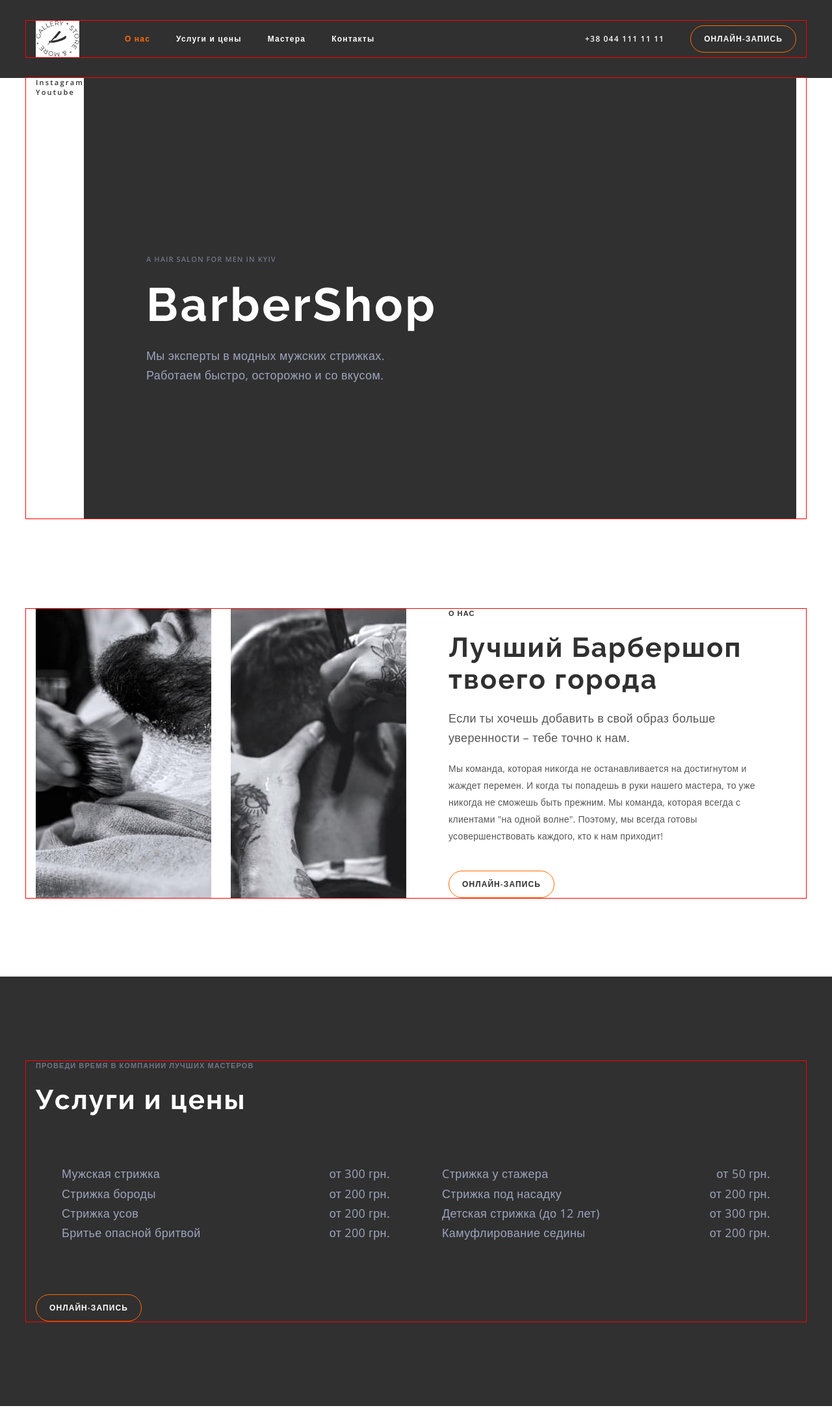
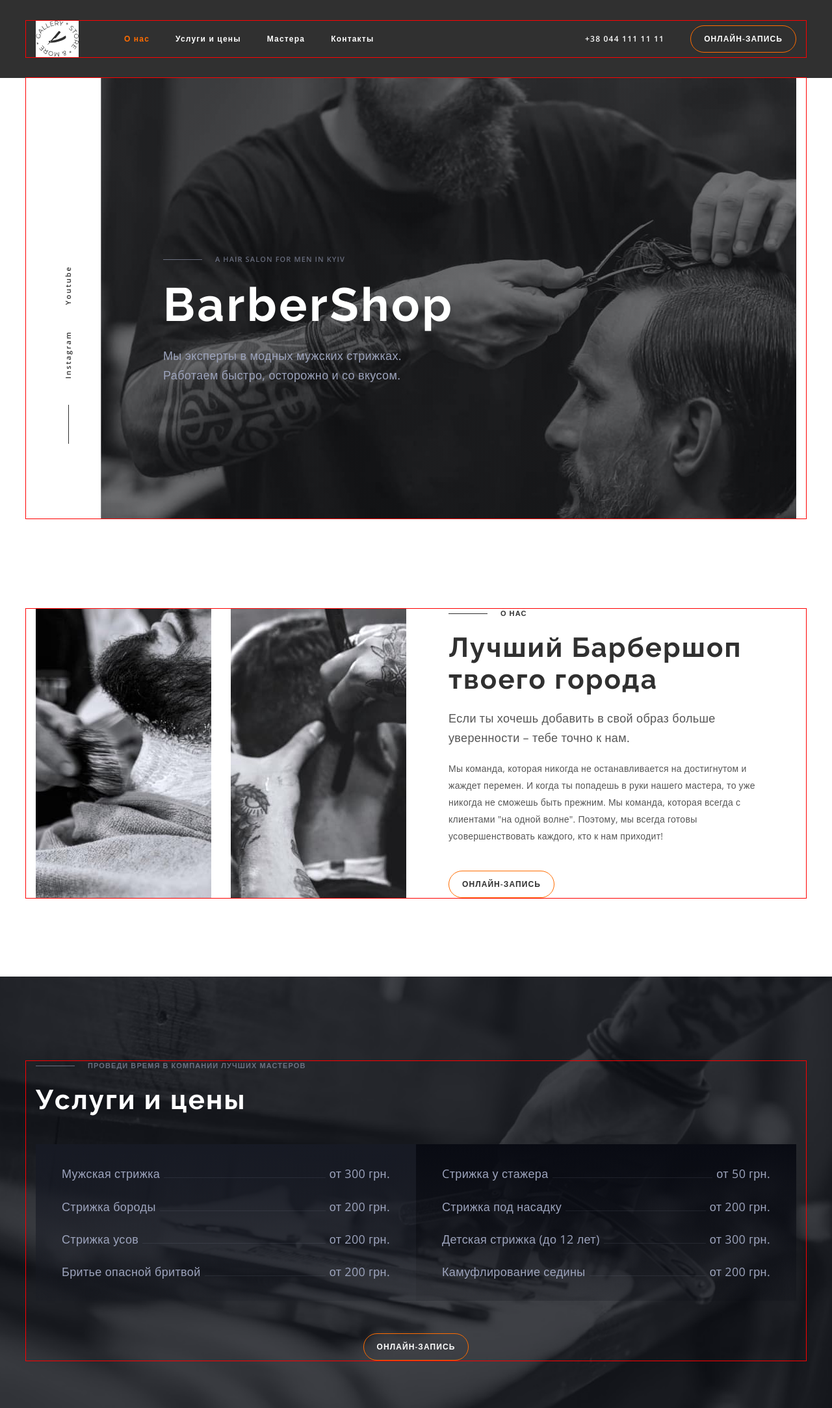
Before and after one commit to MEvgeniy21/additional-hw-BarberShop, a plain HTML site: page index.html in a window 1280 px wide. Shown: the top 2167 px of the page at 65% size. Drawn offline with nearby package versions, Linux system fonts and the light colour scheme.

Commit message:
4 модуль сделанный до секции services

```diff
--- a/css/styles.css
+++ b/css/styles.css
@@ -19,11 +19,15 @@
   --secondary-btn-bg-color: #ffffff;
   --accent-btn-bg-color: #ff6c00;
   --border-btn: 1px solid #ff6c00;
+  --hero-overlay: rgba(25, 28, 38, 0.2);
+  --services-bg-color: #111319;
   --primary-text-font: 'Open Sans', sans-serif;
   --primary-title-font: 'Raleway', sans-serif;
   --spacing-between-paragraphs: 20px;
   --heading-distance: 44px;
   --image-distance: 30px;
+  --pre-link-margin: 40px;
+  --pre-title-margin: 20px;
 }
 
 /* --- общий css начало --- */
@@ -96,12 +100,12 @@ body {
 
 .first-btn {
   color: var(--primary-btn-text-color);
-  background-color: var(--primary-btn-bg-color);
+  background-color: transparent;
 }
 
 .second-btn {
   color: var(--secondary-btn-text-color);
-  background-color: var(--secondary-btn-bg-color);
+  background-color: transparent;
 }
 
 .first-btn:hover,
@@ -112,19 +116,46 @@ body {
   background-color: var(--accent-btn-bg-color);
 }
 
-.pre-link {
+.font-social {
   font-weight: 600;
   font-size: 11px;
   line-height: 1.36;
   letter-spacing: 0.2em;
 }
 
+.pre-link {
+  display: flex;
+  align-items: center;
+}
+
+.pre-link::before {
+  content: '';
+  width: 60px;
+  height: 1px;
+  margin-right: var(--pre-link-margin);
+  flex-shrink: 0;
+  background-color: var(--primary-pre-title-color);
+}
+
+.pre-link .item + .item {
+  margin-left: var(--pre-link-margin);
+}
+
 .pre-title {
+  display: flex;
+  align-items: center;
   font-weight: 600;
   font-size: 11px;
   line-height: 1.36;
   letter-spacing: 0.1em;
   text-transform: uppercase;
+}
+
+.pre-title::before {
+  content: '';
+  width: 60px;
+  height: 1px;
+  margin-right: var(--pre-title-margin);
 }
 
 .title {
@@ -199,9 +230,15 @@ body {
   color: var(--accent-text-color);
 }
 
-.logo {
+.header .logo {
   margin-right: 70px;
+  color: var(--primary-title-color);
   background-color: var(--primary-bg-color);
+}
+
+.icon-logo {
+  display: block;
+  fill: currentColor;
 }
 
 .header-btn {
@@ -224,14 +261,6 @@ body {
   color: var(--hero-text-color);
 }
 
-.footer-list {
-  display: flex;
-}
-
-.footer-list .item + .item {
-  margin-left: 40px;
-}
-
 .footer-list .link {
   color: var(--primary-pre-title-color);
 }
@@ -250,12 +279,18 @@ body {
 }
 
 .hero-body {
+  max-width: 1073px;
   flex-grow: 1;
   padding-top: 272px;
   padding-bottom: 206px;
   padding-left: 96px;
   padding-right: 452px;
   background-color: var(--first-bg-color);
+  background-image: linear-gradient(var(--hero-overlay), var(--hero-overlay)),
+    url(../images/slider-img-3.jpg);
+  background-repeat: no-repeat;
+  background-position: center;
+  background-size: cover;
 }
 
 .hero .link {
@@ -267,9 +302,19 @@ body {
   color: var(--accent-text-color);
 }
 
+.hero .pre-link {
+  width: 100px;
+  transform: rotate(-90deg);
+  justify-content: flex-end;
+}
+
 .hero-pre-title {
   margin-bottom: var(--spacing-between-paragraphs);
   color: var(--hero-pre-title-color);
+}
+
+.hero-pre-title::before {
+  background-color: var(--hero-pre-title-color);
 }
 
 .hero-title {
@@ -317,6 +362,10 @@ body {
   color: var(--primary-pre-title-color);
 }
 
+.about-pre-title::before {
+  background-color: var(--primary-pre-title-color);
+}
+
 .about-title {
   margin-bottom: var(--spacing-between-paragraphs);
   color: var(--primary-title-color);
@@ -333,14 +382,25 @@ body {
 /* секция services */
 
 .services {
+  max-width: 1280px;
+  margin-right: auto;
+  margin-left: auto;
   padding-top: 130px;
   padding-bottom: 130px;
-  background-color: var(--first-bg-color);
+  background-color: var(--services-bg-color);
+  background-image: url(../images/services-img.png);
+  background-repeat: no-repeat;
+  background-position: center;
+  background-size: cover;
 }
 
 .services-pre-title {
   margin-bottom: var(--spacing-between-paragraphs);
   color: var(--hero-pre-title-color);
+}
+
+.services-pre-title::before {
+  background-color: var(--hero-pre-title-color);
 }
 
 .services-title {
@@ -361,16 +421,40 @@ body {
   padding-right: 40px;
 }
 
+.services-list:nth-child(odd) {
+  background-image: linear-gradient(180deg, #171a24 0%, rgba(23, 26, 36, 0.2) 100%);
+}
+
+.services-list:nth-child(even) {
+  background-image: linear-gradient(180deg, #090b13 0%, rgba(9, 11, 19, 0.2) 100%);
+}
+
 .services-list .item {
   display: flex;
   justify-content: space-between;
+  align-items: baseline;
+}
+
+.services-list .item::before {
+  content: '';
+  margin-left: 6px;
+  margin-right: 6px;
+  border-bottom: 1px solid rgba(157, 164, 189, 0.12);
+  flex-grow: 1;
+}
+
+.services-list .item + .item {
+  margin-top: 20px;
 }
 
 .services-text {
   color: var(--hero-text-color);
 }
 
-/* ???????????? */
+.services-text:first-child {
+  order: -1;
+}
+
 .services-btn {
   text-align: center;
 }
--- a/index.html
+++ b/index.html
@@ -19,8 +19,11 @@
     <header class="header">
       <div class="container header-container">
         <!-- Логотип -->
-        <a class="logo link" href="./index.html">
-          <img class="img" src="./images/logo.svg" alt="Логотип" />
+        <a class="logo link" href="./index.html" aria-label="Логотип">
+          <svg class="icon-logo" width="66" height="56">
+            <use href="./images/icons.svg#icon-logo"></use>
+          </svg>
+          <!-- <img class="img" src="./images/logo.svg" alt="Логотип" /> -->
         </a>
         <!-- Навигация -->
         <nav class="navigation">
@@ -44,7 +47,7 @@
       <!-- секция герой -->
       <section class="hero">
         <div class="container hero-container">
-          <ul class="list pre-link">
+          <ul class="list pre-link font-social">
             <li class="item"><a class="link" href="">Instagram</a></li>
             <li class="item"><a class="link" href="">Youtube</a></li>
           </ul>
@@ -139,8 +142,10 @@
               </li>
             </ul>
           </div>
-          <!-- Кнопка -->
-          <button class="first-btn btn services-btn" type="button">онлайн-запись</button>
+          <div class="services-btn">
+            <!-- Кнопка -->
+            <button class="first-btn btn" type="button">онлайн-запись</button>
+          </div>
         </div>
       </section>
       <!-- Секция почему мы -->
@@ -288,10 +293,10 @@
       </section>
     </main>
     <!-- Подвал -->
-    <footer class="footer pre-link">
+    <footer class="footer font-social">
       <div class="container footer-container">
         <p class="footer-text">&copy; Copyright 2020</p>
-        <ul class="list footer-list">
+        <ul class="list footer-list pre-link">
           <li class="item"><a class="link" href="">Instagram</a></li>
           <li class="item"><a class="link" href="">Youtube</a></li>
         </ul>
```
Also changed, not shown: images/icons.svg (added), images/logo.svg (deleted), images/services-img.png (added), images/slider-img-3.jpg (added).
